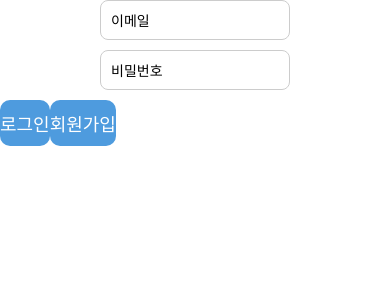
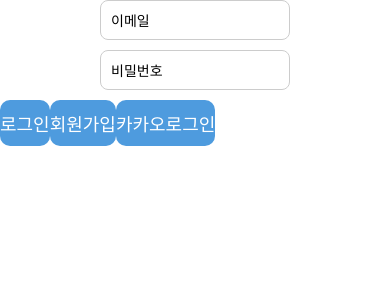
Before and after one commit to swoolee97/Podo, a React Native app: screen / in a window 390 px wide. Shown: the top 300 px of the page. Built offline with nearby package versions, Linux system fonts and the light colour scheme.

Commit message:
kakao_login_start

```diff
--- a/Screen/AuthStackScreens/LoginScreen.js
+++ b/Screen/AuthStackScreens/LoginScreen.js
@@ -5,6 +5,7 @@ import { preURL, PreURL } from "../../PreURL/PreURL"
 import { createStackNavigator } from "@react-navigation/stack"
 import RegisterScreen from "./RegisterScreen"
 import AsyncStorage from '@react-native-async-storage/async-storage';
+import * as kakaoLogin from '@react-native-seoul/kakao-login'
 const Stack = createStackNavigator()
 
 const LoginScreen = ({ navigation }) => {
@@ -43,6 +44,9 @@ const LoginScreen = ({ navigation }) => {
                 // setLoading(false);
                 console.error(error);
             });
+    }
+    const loginWithKakao = () => {
+        kakaoLogin.login()
     }
     const styles = StyleSheet.create({
         container: {
@@ -108,6 +112,14 @@ const LoginScreen = ({ navigation }) => {
                         >
                             <Text style={styles.buttonText}>회원가입</Text>
                         </TouchableOpacity>
+                        <TouchableOpacity
+                            onPress={() => {
+                                    loginWithKakao()
+                                }}
+                            style={styles.button}
+                        >
+                            <Text style = {styles.buttonText}>카카오로그인</Text>
+                        </TouchableOpacity>
                     </View>
                 </View>
             </ScrollView>
--- a/package.json
+++ b/package.json
@@ -12,6 +12,7 @@
   "dependencies": {
     "@react-native-async-storage/async-storage": "^1.19.1",
     "@react-native-community/masked-view": "^0.1.11",
+    "@react-native-seoul/kakao-login": "^5.3.0",
     "@react-navigation/bottom-tabs": "^6.5.7",
     "@react-navigation/drawer": "^6.6.2",
     "@react-navigation/native": "^6.1.6",
```
Also changed, not shown: 10 other files (tests, documents, lock files or other folders).
